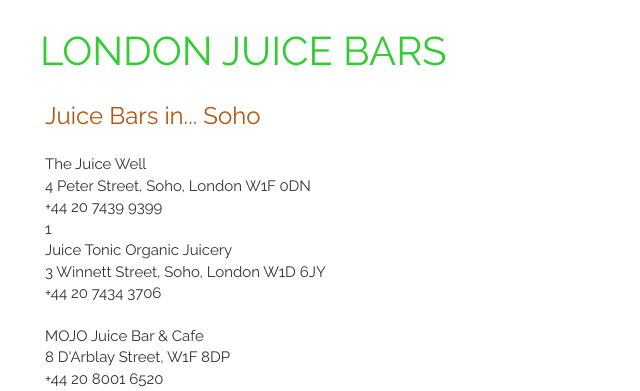
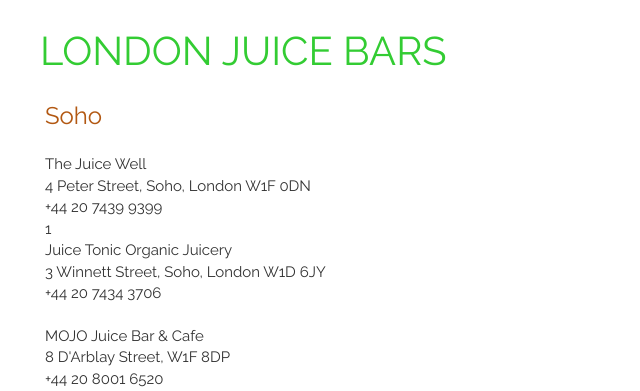
Before and after one commit to radhakapoor/london_juice_map, a Flask app: page /soho/ in a window 1280 px wide. Shown: the part 51-442 px from the top of the page, without its empty margins (0-640 px from the left). Run offline with Flask 2, Linux system fonts and the light colour scheme; some libraries are stand-ins or nearby versions.

Commit message:
changing neighbourhood.html heading

```diff
--- a/app/templates/neighbourhood.html
+++ b/app/templates/neighbourhood.html
@@ -69,7 +69,7 @@
   </head>
 
       <div class="col-md-4">
-      <h2 id="neighbourhood_name">Juice Bars in... {{neighbourhood_name}} </h2>
+      <h2 id="neighbourhood_name">{{neighbourhood_name}} </h2>
 
   {% for b in by_neighbourhood %}
   {{ b[0] }}
```
